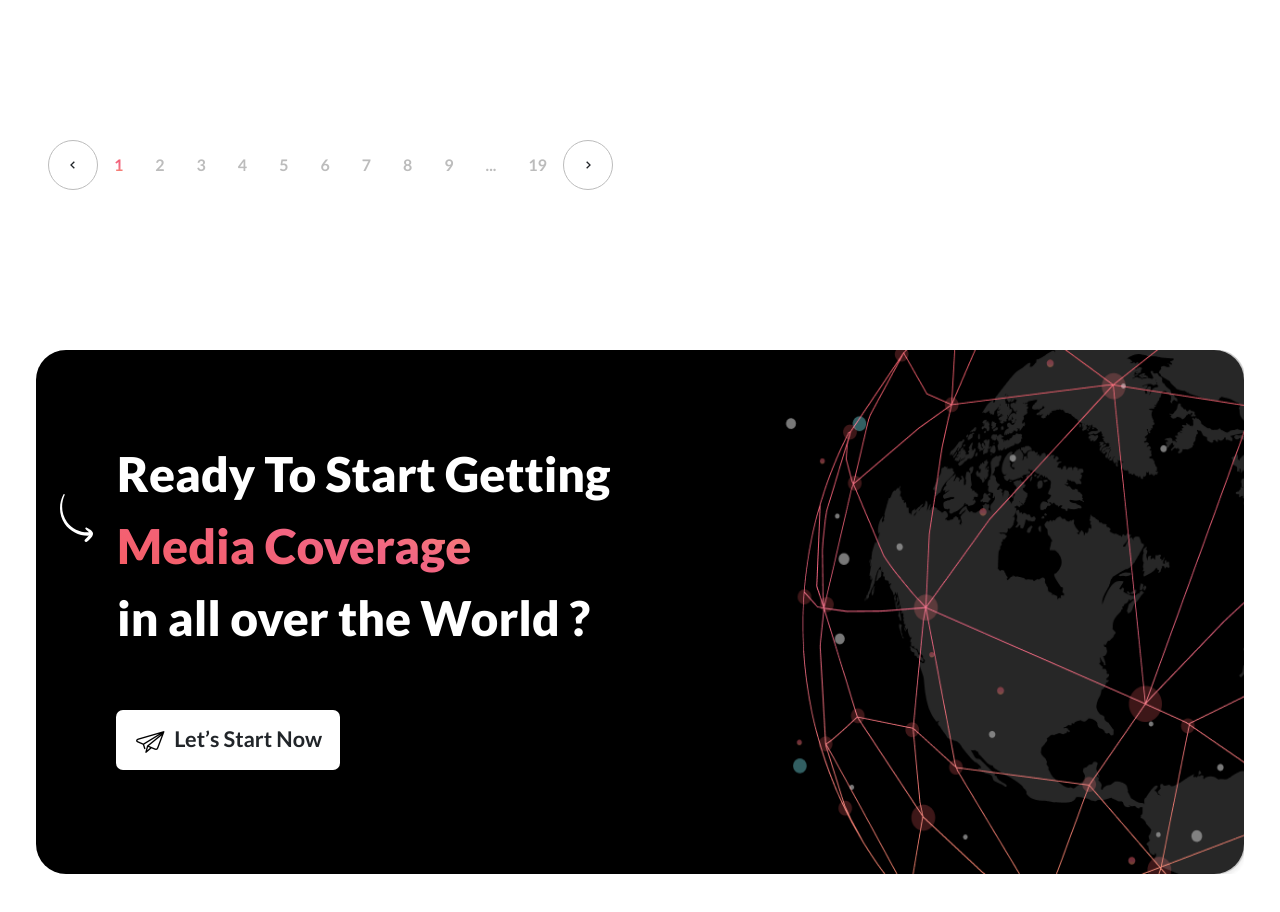
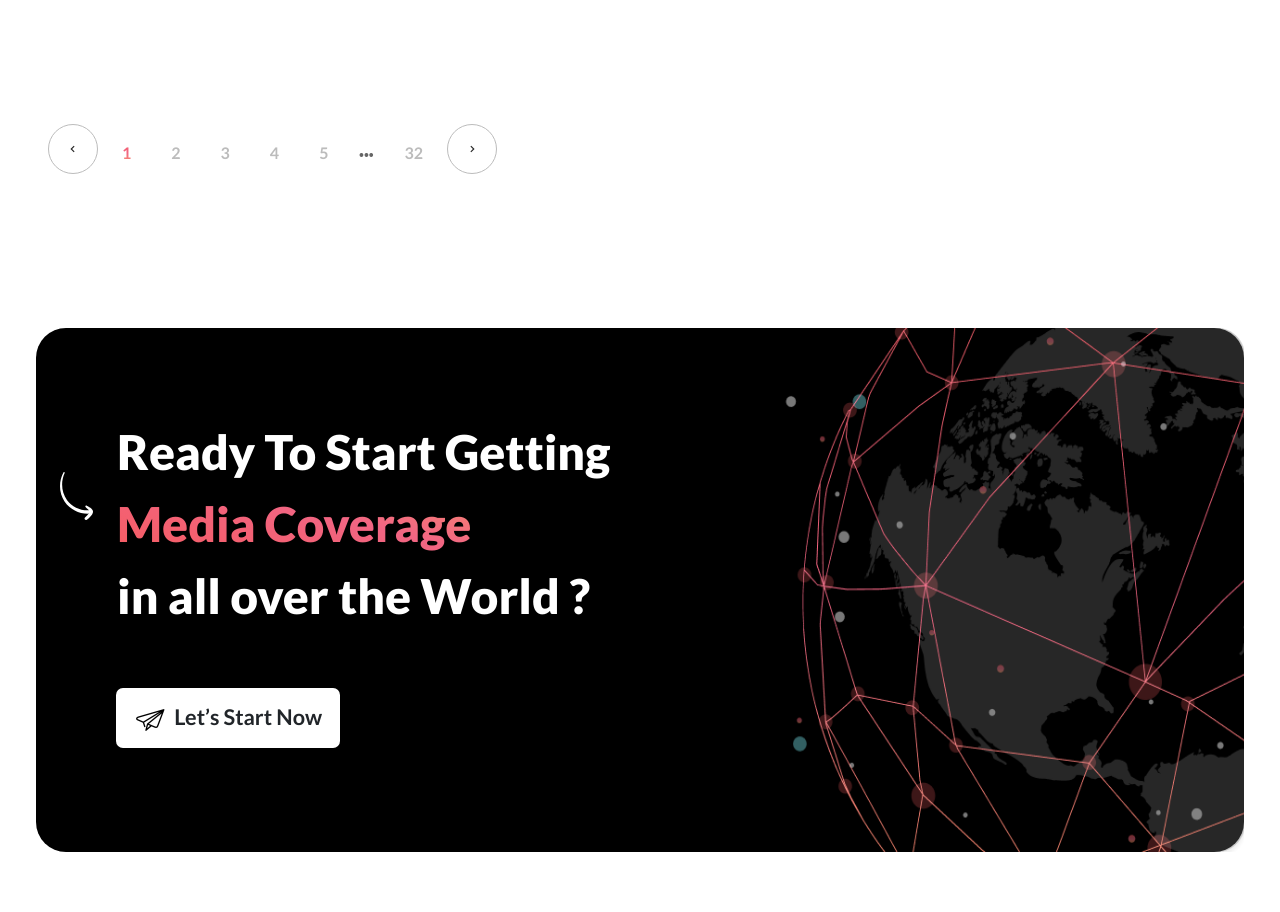
Before and after one commit to kevanultroneous/unmediabuzz-frontend, a Next.js app: page /press-release in a window 1280 px wide. Shown: the part 1920-2832 px from the top of the page. Built offline with nearby package versions, Linux system fonts and the light colour scheme.

Commit message:
pagination add

```diff
--- a/pages/press-release/index.js
+++ b/pages/press-release/index.js
@@ -7,43 +7,33 @@ import { Accordion, Col, Row } from "react-bootstrap";
 import styles from "@/styles/PR/index.module.css";
 import { BiChevronLeft, BiChevronRight } from "react-icons/bi";
 import { useEffect, useState } from "react";
+import Pagination from "rc-pagination";
 
 const PressRelease = () => {
   const arry = [1, 2, 3, 4, 5, 6, 7];
-  const paginationData = [
-    1, 2, 3, 4, 5, 6, 7, 8, 9, 10, 11, 12, 13, 14, 15, 16, 17, 18, 19,
-  ];
-  const [currentPages, setCurrentPages] = useState([]);
-  const [selectedPage, setSelectedPage] = useState(0);
-  const [gapesStore, setGapesStore] = useState([]);
-  const [gape, setGape] = useState(9);
 
-  const targetedGapes = (gape) => {
-    let gapesArray = [];
-    for (let i = 1; i <= 10; i++) {
-      gapesArray.push(gape * i);
+  const textItemRender = (current, type, element) => {
+    if (type === "page") {
+      return (
+        <label className={`${styles.PageNumber} SelectedNum`}>{current}</label>
+      );
     }
-    return gapesArray;
+    if (type === "prev") {
+      return (
+        <div className={styles.ActionButtonCover}>
+          <BiChevronLeft />
+        </div>
+      );
+    }
+    if (type === "next") {
+      return (
+        <div className={styles.ActionButtonCover}>
+          <BiChevronRight />
+        </div>
+      );
+    }
+    return element;
   };
-
-  useEffect(() => {
-    setGapesStore(targetedGapes(gape));
-  }, [gape]);
-
-  useEffect(() => {
-    if (selectedPage === -1) {
-      setSelectedPage(paginationData.length - 1);
-    }
-    if (
-      selectedPage === paginationData.length ||
-      gapesStore.includes(selectedPage)
-    ) {
-      setSelectedPage(0);
-    }
-  }, [gapesStore, paginationData.length, selectedPage]);
-
-  const handlePrevious = () => setSelectedPage(selectedPage - 1);
-  const handleNext = () => setSelectedPage(selectedPage + 1);
 
   return (
     <Layout>
@@ -94,42 +84,7 @@ const PressRelease = () => {
           </Col>
           <Col xs={12} sm={12} md={12} lg={12} xl={12}>
             <div className={styles.PaginationWrraper}>
-              <div
-                className={styles.ActionButtonCover}
-                onClick={handlePrevious}
-              >
-                <BiChevronLeft />
-              </div>
-              <div>
-                {paginationData?.map((page, index) =>
-                  index == 9 ? (
-                    <>
-                      <label className={styles.PageNumber}>...</label>
-                      <label className={styles.PageNumber}>
-                        {paginationData[paginationData.length - 1]}
-                      </label>
-                    </>
-                  ) : (
-                    <>
-                      {index > 9 ? null : (
-                        <label
-                          key={index}
-                          className={`${
-                            selectedPage === index
-                              ? styles.SelectedNumber
-                              : styles.PageNumber
-                          }`}
-                        >
-                          {index + 1}
-                        </label>
-                      )}
-                    </>
-                  )
-                )}
-              </div>
-              <div className={styles.ActionButtonCover} onClick={handleNext}>
-                <BiChevronRight />
-              </div>
+              <Pagination total={320} itemRender={textItemRender} />
             </div>
           </Col>
         </Row>
--- a/styles/PR/index.module.css
+++ b/styles/PR/index.module.css
@@ -39,6 +39,7 @@
   user-select: none;
   margin: 0%;
   color: #bcbcbc;
+  cursor: pointer;
 }
 .SelectedNumber {
   padding: 0 1rem;
@@ -50,6 +51,7 @@
   background-clip: text;
   user-select: none;
   margin: 0%;
+  cursor: pointer;
 }
 .PaginationWrraper {
   display: flex;
@@ -65,6 +67,8 @@
   display: flex;
   align-items: center;
   justify-content: center;
+  position: relative;
+  top: -1rem;
 }
 .CardModelContainerWrraper {
   padding-top: 6rem;
```
